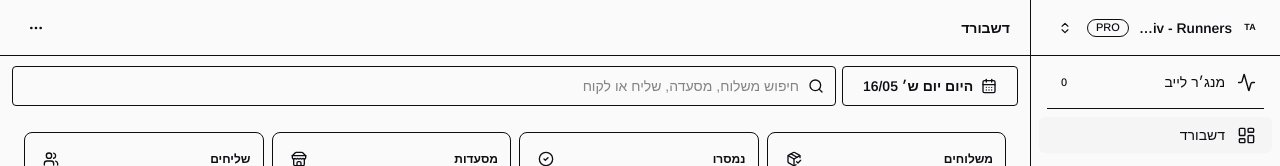
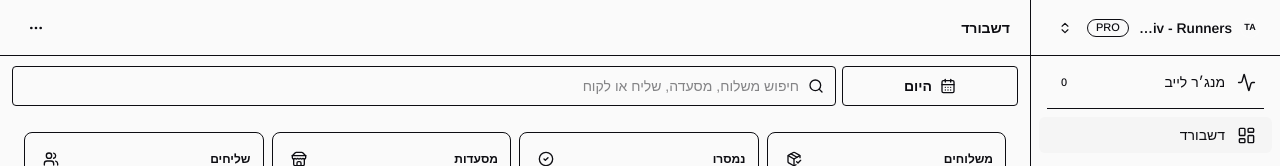
Before and after one commit to UxNinja360/sendi-system-demo, a React (Vite) app: page /dashboard in a window 1280 px wide. Shown: the top 166 px of the page. Built offline with nearby package versions, Linux system fonts and the light colour scheme; sample sign-in values are in the browser's storage.

Commit message:
Simplify today's date label

```diff
--- a/src/app/components/common/toolbar-date-picker.tsx
+++ b/src/app/components/common/toolbar-date-picker.tsx
@@ -67,7 +67,7 @@ const formatDayLabel = (date: Date) =>
   `יום ${DAY_LABELS[date.getDay()]} ${pad(date.getDate())}/${pad(date.getMonth() + 1)}`;
 
 const formatSelectedDayLabel = (date: Date) =>
-  toDateKey(date) === toDateKey(new Date()) ? `היום ${formatDayLabel(date)}` : formatDayLabel(date);
+  toDateKey(date) === toDateKey(new Date()) ? 'היום' : formatDayLabel(date);
 
 const getRangeLabel = (startDate: string, endDate: string) =>
   `${parseDateKey(startDate).toLocaleDateString('he-IL', {
```
